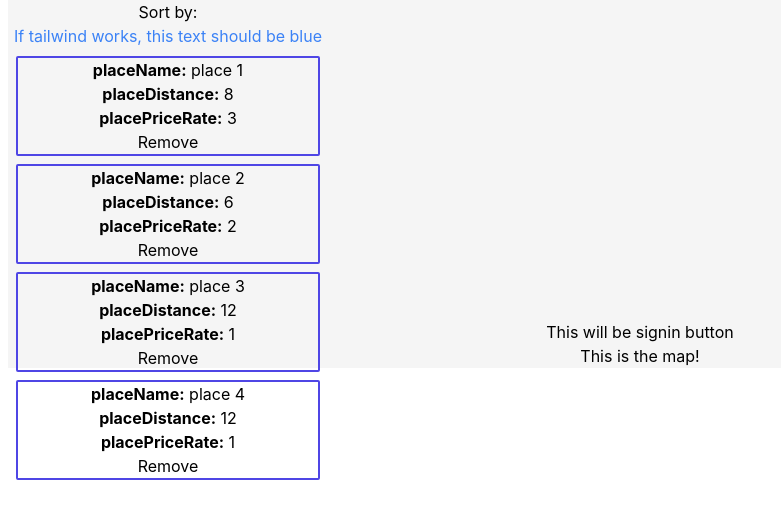
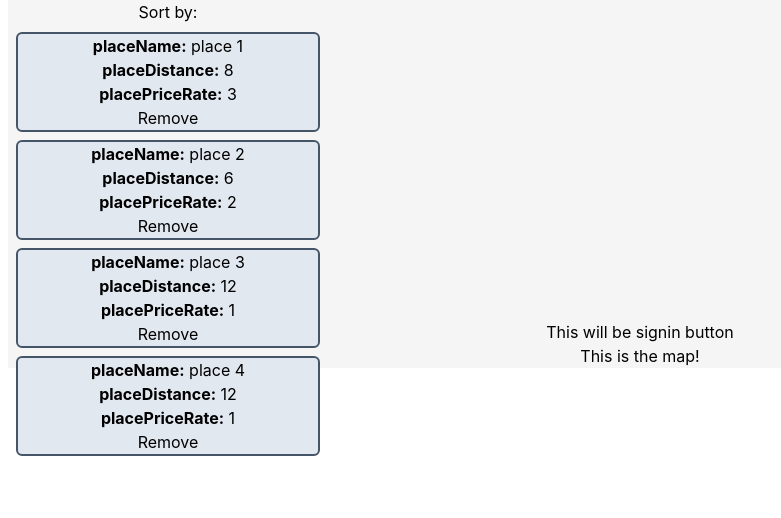
Before and after one commit to PeterOsborne/UNSW-CSE-Hackathon-2023, a React (Create React App) app in the folder client/: page / in a window 1280 px wide. Shown: the top 518 px of the page, without its empty margins (0-781 px from the left). Built offline with nearby package versions, Linux system fonts and the light colour scheme.

Commit message:
more scrollbox styling

```diff
--- a/client/src/Components/ScrollBox/index.tsx
+++ b/client/src/Components/ScrollBox/index.tsx
@@ -34,12 +34,11 @@ const ScrollBox = () => {
         <div>Sort by: </div>
       </div>
       <div className="overflow-y-scroll">
-        <p  className="text-blue-500">If tailwind works, this text should be blue</p>
         <ul className="pl-2 pr-2"> {/* Padding of 2 around all the boxes */}
           {items.map((item, index) => (
             <li key={index}>
               <div className="pt-2">
-                <div className="border-2 border-indigo-600 rounded-sm">
+                <div className="border-2 border-slate-600 rounded-md bg-slate-200">
                   <div>
                     <strong>placeName:</strong> {item.placeName}
                   </div>
```
